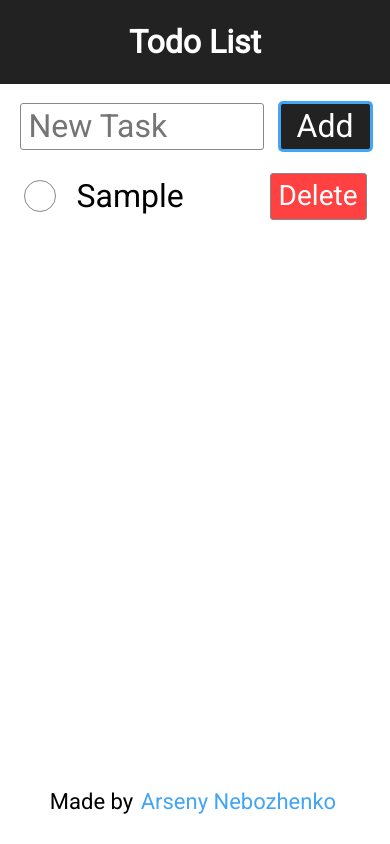
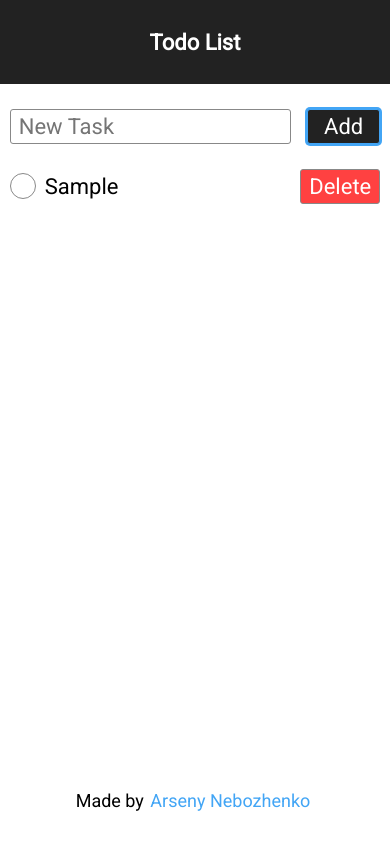
Before and after one commit to yap8/todo-mvc, a website built with webpack: page src/index.html in a window 390 px wide. Both pictures are taken after typing "Sample" into the empty fields and a click on the button "Add". Built offline with nearby package versions, Linux system fonts and the light colour scheme.

Commit message:
made it more responsive

```diff
--- a/src/styles/_mixins.scss
+++ b/src/styles/_mixins.scss
@@ -1,5 +1,5 @@
 @mixin container {
-  max-width: 1000px;
-  width: 90%;
+  max-width: 900px;
+  width: 95%;
   margin: 0 auto;
 }
--- a/src/styles/blocks/_footer.scss
+++ b/src/styles/blocks/_footer.scss
@@ -7,8 +7,14 @@
     display: flex;
     align-items: center;
     justify-content: center;
+    height: 10vh;
+  }
+  &__made-by {
     font-size: 22px;
-    height: 10vh;
+    text-align: center;
+    @media (max-width: 768px) {
+      font-size: 18px;
+    }
   }
   &__link {
     color: #42A5F5;
--- a/src/styles/blocks/_header.scss
+++ b/src/styles/blocks/_header.scss
@@ -9,6 +9,10 @@
   }
   &__title {
     color: #fff;
+    font-size: 32px;
     margin: 0;
+    @media (max-width: 768px) {
+      font-size: 22px;
+    }
   }
 }
--- a/src/styles/blocks/_input-form.scss
+++ b/src/styles/blocks/_input-form.scss
@@ -17,6 +17,9 @@
       border-color: #42A5F5;
       box-shadow: 0 0 0 2px #42A5F5;
     }
+    @media (max-width: 768px) {
+      font-size: 22px;
+    }
   }
   &__add-button {
     border: 1px solid #888;
@@ -32,5 +35,8 @@
       border-color: #42A5F5;
       box-shadow: 0 0 0 2px #42A5F5;
     }
+    @media (max-width: 768px) {
+      font-size: 22px;
+    }
   }
 }
--- a/src/styles/blocks/_list.scss
+++ b/src/styles/blocks/_list.scss
@@ -4,8 +4,10 @@
   &__item {
     display: flex;
     color: #222;
-    padding: 4px;
     margin-bottom: 16px;
+    @media (max-width: 768px) {
+      margin-bottom: 8px;
+    }
   }
   &__item-checkbox {
     border: 1px solid #888;
@@ -28,6 +30,11 @@
       border-color: #42A5F5;
       box-shadow: 0 0 0 2px #42A5F5;
     }
+    @media (max-width: 768px) {
+      margin-right: 4px;
+      height: 26px;
+      width: 26px;
+    }
   }
   &__item-textfield {
     width: 100%;
@@ -40,6 +47,10 @@
       outline: 0;
       border-color: #42A5F5;
       box-shadow: 0 0 0 2px #42A5F5;
+    }
+    @media (max-width: 768px) {
+      font-size: 22px;
+      margin-right: 4px;
     }
   }
   &__item-delete-button {
@@ -56,5 +67,8 @@
       border-color: #42A5F5;
       box-shadow: 0 0 0 2px #42A5F5;
     }
+    @media (max-width: 768px) {
+      font-size: 22px;
+    }
   }
 }
```
